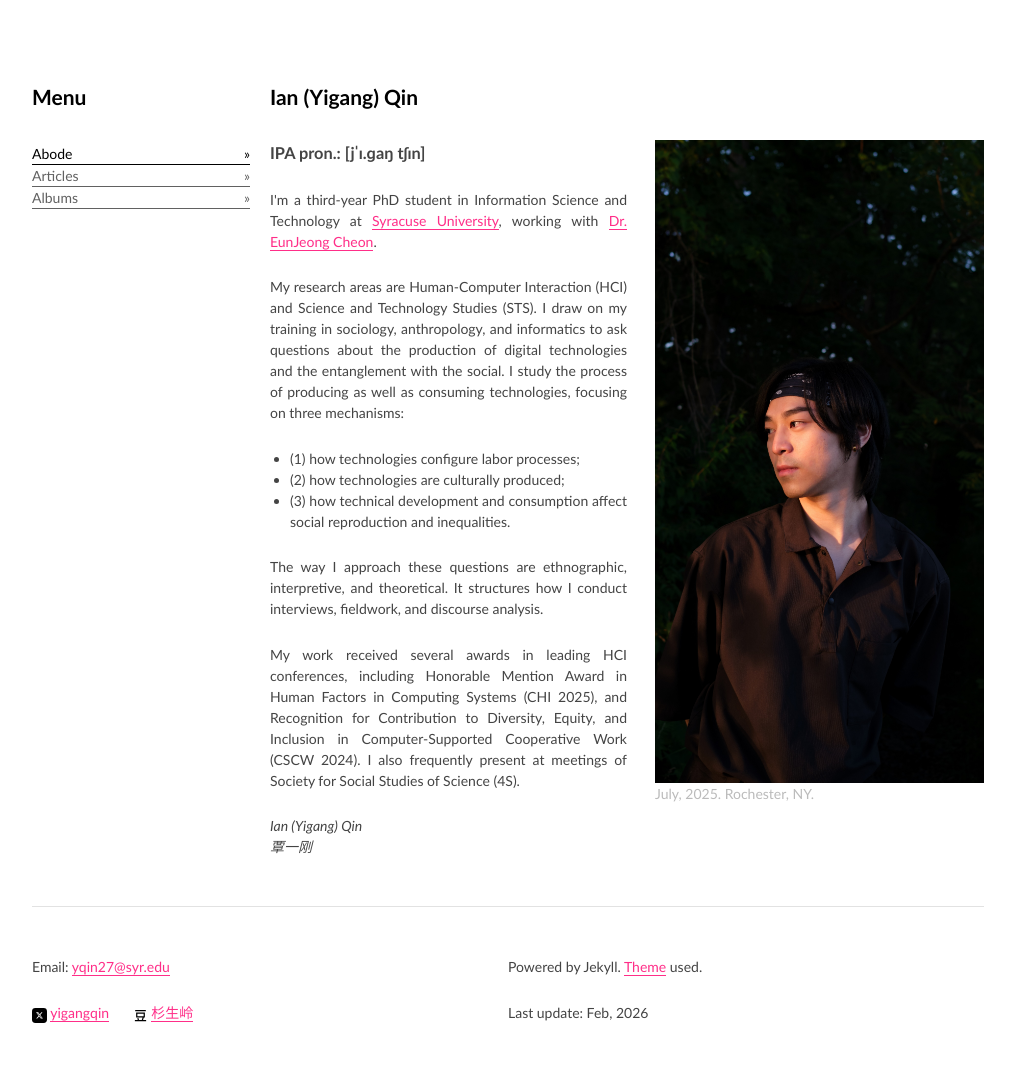
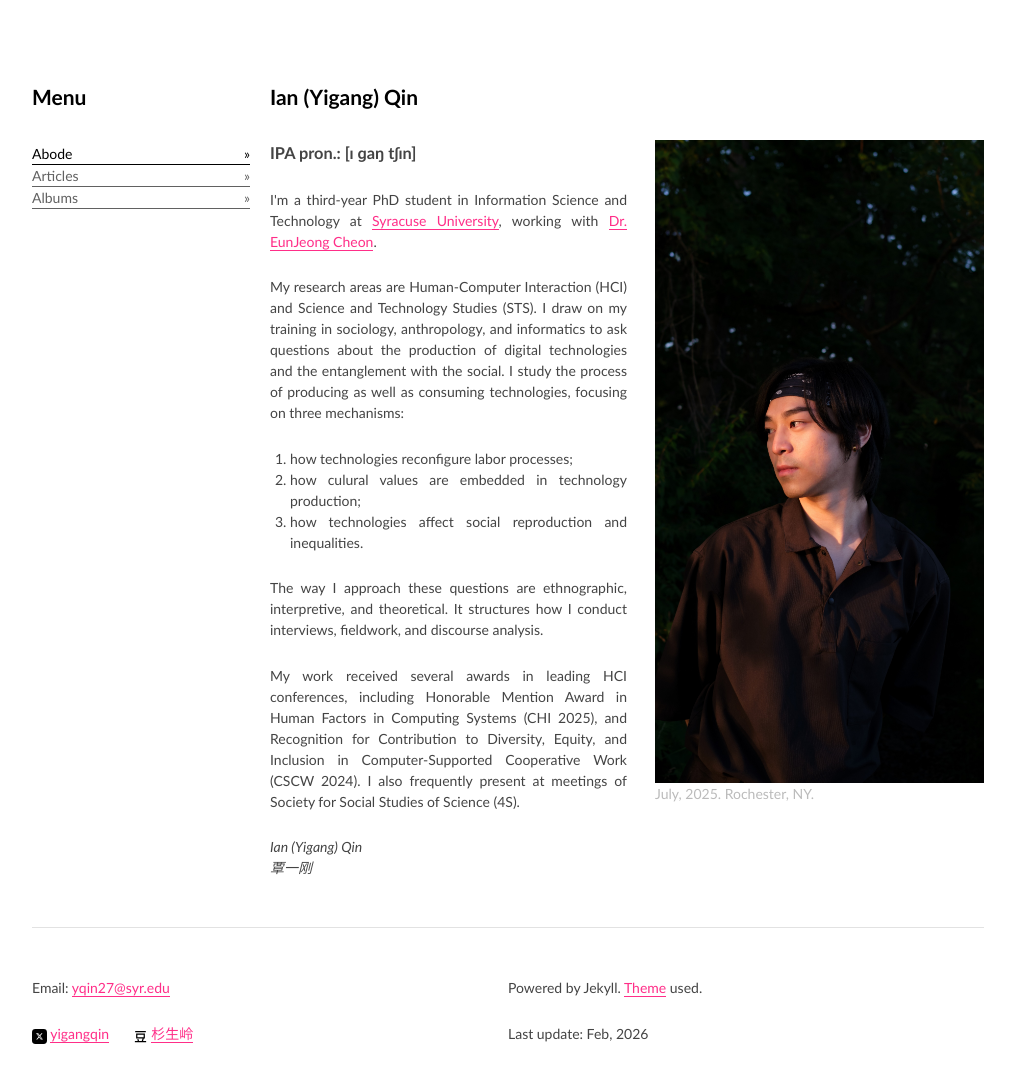
Before and after one commit to yigangqn/yigangqn.github.io, a Jekyll site: the page built from index.html, in a window 1280 px wide. Shown: the whole page, without its empty margins (132-1147 px from the left). Built offline with Jekyll 4.4.1, drawn with Linux system fonts in a browser that asks for light colours; before the commit the page ends 1067 px from its top, so only the background shows below that.

Commit message:
update rq

```diff
--- a/index.html
+++ b/index.html
@@ -7,7 +7,7 @@ layout: defaultTem
 <div class="horizontal">
   <div class="text">
     <h2>Ian (Yigang) Qin </h2>
-    <h3>IPA pron.: [jˈɪ.ɡaŋ tʃɪn]</h3>
+    <h3>IPA pron.: [ɪ ɡaŋ tʃɪn]</h3>
     <p>
       I'm a third-year PhD student in Information Science and Technology at
       <a target="_blank" href="https://www.syracuse.edu/">Syracuse University</a>, working with
@@ -18,11 +18,11 @@ layout: defaultTem
       I draw on my training in sociology, anthropology, and informatics to
       ask questions about the production of digital technologies and the entanglement with the social.
       I study the process of producing as well as consuming technologies, focusing on three mechanisms:
-      <ul>
-        <li> (1) how technologies configure labor processes; </li>
-        <li> (2) how technologies are culturally produced; </li>
-        <li> (3) how technical development and consumption affect social reproduction and inequalities.</li>
-      </ul>
+      <ol>
+        <li> how technologies reconfigure labor processes; </li>
+        <li> how culural values are embedded in technology production; </li>
+        <li> how technologies affect social reproduction and inequalities.</li>
+      </ol>
     </p>
 
     <p>
```
Also changed, not shown: 2 other files.
